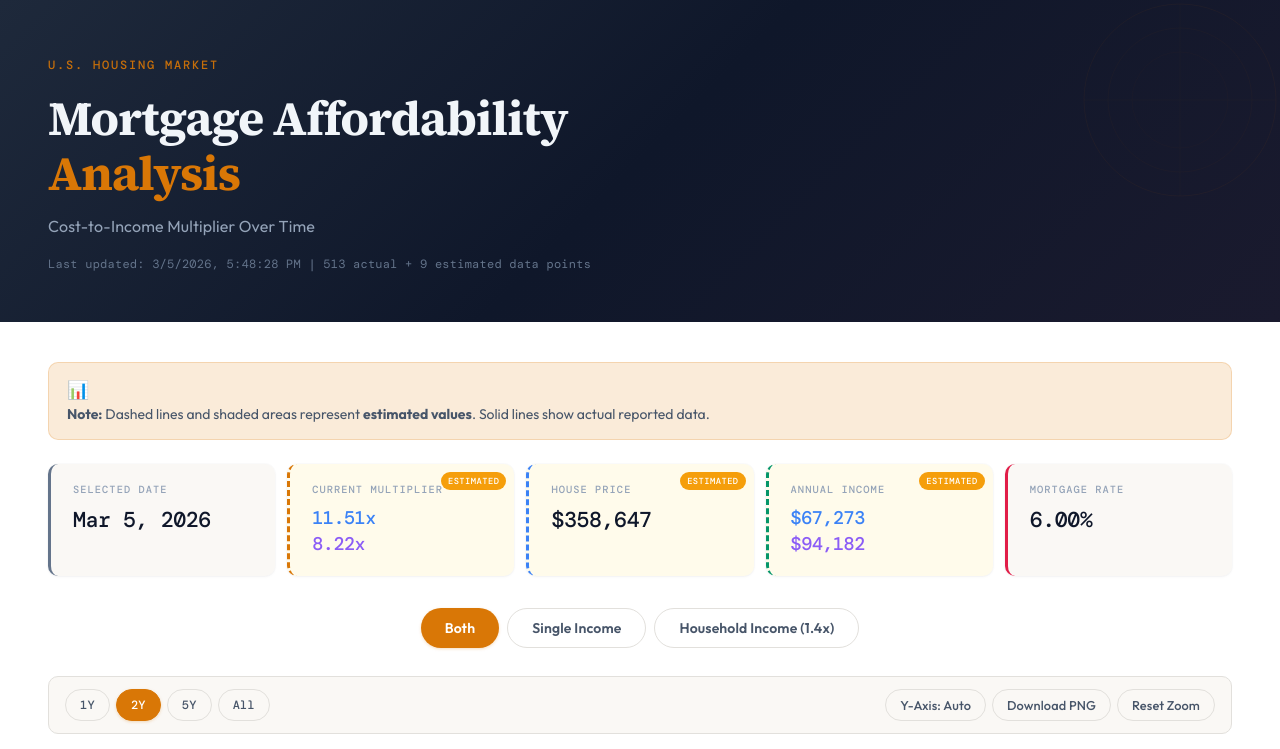
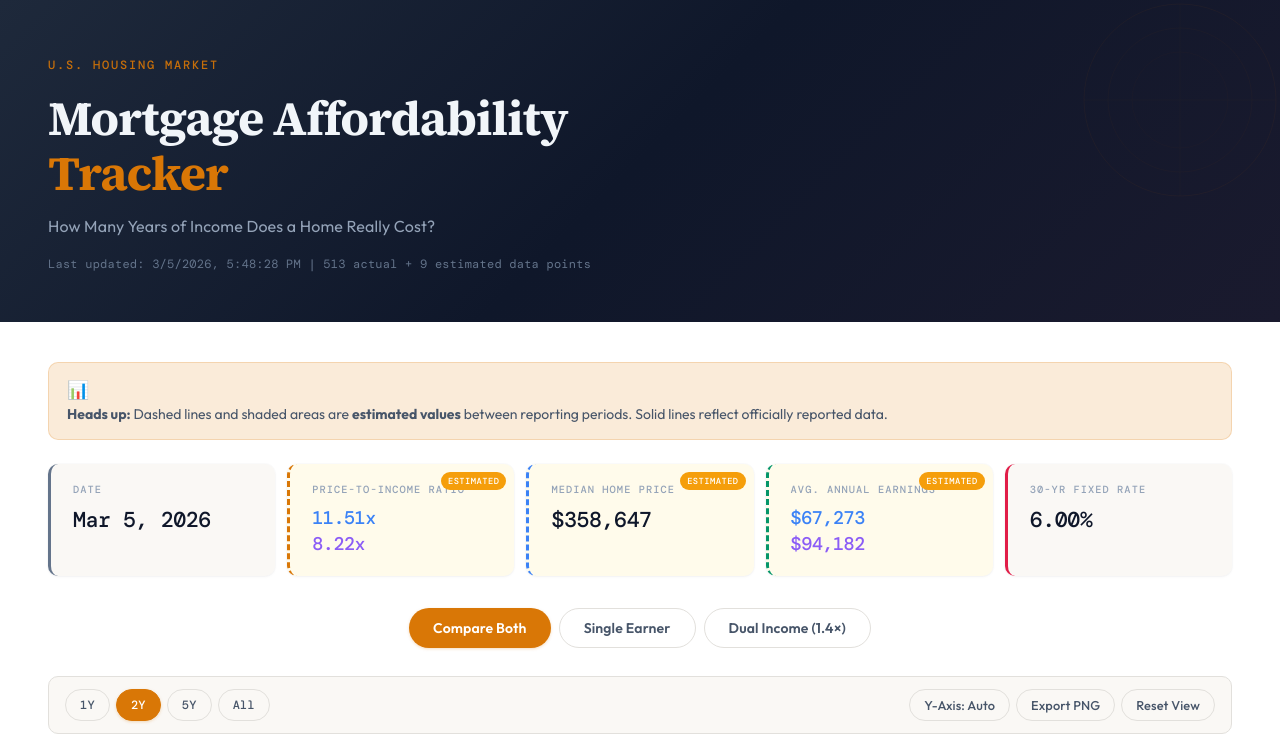
Before and after one commit to DanDanilyuk/mortgage_affordability_analysis, a plain HTML site: page index.html in a window 1280 px wide. Shown: the top 749 px of the page. Drawn offline with nearby package versions, Linux system fonts and the light colour scheme; some packages are replaced by stand-ins of ours; a script that the page names is missing.

Commit message:
Update all user-facing copy for clarity and engagement
Rebrand to "Mortgage Affordability Tracker", improve info card labels,
shorten date range buttons, update chart legend labels, refine
methodology text, and polish footer copy.

```diff
--- a/app.js
+++ b/app.js
@@ -192,7 +192,7 @@
         labels,
         datasets: [
           {
-            label: 'Single Income',
+            label: 'Single Earner',
             data: singleData,
             borderColor: colorPrimary,
             backgroundColor: `${colorPrimary}20`,
@@ -214,7 +214,7 @@
             },
           },
           {
-            label: 'Household Income (1.4x)',
+            label: 'Dual Income (1.4×)',
             data: householdData,
             borderColor: colorSecondary,
             backgroundColor: `${colorSecondary}20`,
@@ -319,7 +319,7 @@
             grid: { color: gridColor },
             title: {
               display: true,
-              text: 'Cost-to-Income Multiplier',
+              text: 'Price-to-Income Ratio',
               color: textColor,
               font: { weight: 'bold' },
             },
--- a/index.html
+++ b/index.html
@@ -4,8 +4,8 @@
 <head>
     <meta charset="UTF-8">
     <meta name="viewport" content="width=device-width, initial-scale=1.0">
-    <meta name="description" content="Interactive analysis of U.S. mortgage affordability over time.">
-    <title>Mortgage Affordability Analysis</title>
+    <meta name="description" content="Track U.S. mortgage affordability trends with real-time data on home prices, earnings, and interest rates.">
+    <title>Mortgage Affordability Tracker</title>
     <link rel="stylesheet" href="styles.css">
 
     <!-- Fonts -->
@@ -27,9 +27,9 @@
         <header>
             <div class="header-inner">
                 <div class="header-eyebrow">U.S. Housing Market</div>
-                <h1>Mortgage Affordability<br><span class="header-accent">Analysis</span></h1>
-                <p class="subtitle">Cost-to-Income Multiplier Over Time</p>
-                <p class="update-info" id="updateInfo">Loading data...</p>
+                <h1>Mortgage Affordability<br><span class="header-accent">Tracker</span></h1>
+                <p class="subtitle">How Many Years of Income Does a Home Really Cost?</p>
+                <p class="update-info" id="updateInfo">Fetching latest data...</p>
             </div>
             <div class="header-decoration" aria-hidden="true">
                 <svg viewBox="0 0 200 200" xmlns="http://www.w3.org/2000/svg">
@@ -44,20 +44,20 @@
 
         <main class="content">
             <noscript>
-                <div class="error-message">JavaScript is required to view the interactive charts.</div>
+                <div class="error-message">This interactive dashboard requires JavaScript to display charts and data.</div>
             </noscript>
 
             <div id="loadingMessage" class="loading">
                 <div class="loading-spinner"></div>
-                Loading mortgage affordability data...
+                Crunching the numbers...
             </div>
 
             <div id="mainContent" style="display: none;">
                 <div id="estimationWarning" class="legend-info" style="display: none;">
                     <span class="legend-icon">&#x1F4CA;</span>
                     <div>
-                        <strong>Note:</strong> Dashed lines and shaded areas represent <strong>estimated
-                            values</strong>. Solid lines show actual reported data.
+                        <strong>Heads up:</strong> Dashed lines and shaded areas are <strong>estimated values</strong>
+                            between reporting periods. Solid lines reflect officially reported data.
                     </div>
                 </div>
 
@@ -65,31 +65,31 @@
 
                 <div class="info-grid" id="infoGrid">
                     <div class="info-card" id="dateCard" data-accent="slate">
-                        <div class="info-label">Selected Date</div>
+                        <div class="info-label">Date</div>
                         <div class="info-value" id="selectedDate">-</div>
                     </div>
                     <div class="info-card" id="multiplierCard" data-accent="amber">
-                        <div class="info-label">Current Multiplier</div>
+                        <div class="info-label">Price-to-Income Ratio</div>
                         <div class="info-value" id="currentMultiplier">-</div>
                     </div>
                     <div class="info-card" id="priceCard" data-accent="blue">
-                        <div class="info-label">House Price</div>
+                        <div class="info-label">Median Home Price</div>
                         <div class="info-value" id="housePrice">-</div>
                     </div>
                     <div class="info-card" id="incomeCard" data-accent="emerald">
-                        <div class="info-label">Annual Income</div>
+                        <div class="info-label">Avg. Annual Earnings</div>
                         <div class="info-value" id="annualIncome">-</div>
                     </div>
                     <div class="info-card" id="rateCard" data-accent="rose">
-                        <div class="info-label">Mortgage Rate</div>
+                        <div class="info-label">30-Yr Fixed Rate</div>
                         <div class="info-value" id="mortgageRate">-</div>
                     </div>
                 </div>
 
                 <div class="controls">
-                    <button class="btn btn-primary active" id="btnBoth">Both</button>
-                    <button class="btn btn-secondary" id="btnSingle">Single Income</button>
-                    <button class="btn btn-secondary" id="btnHousehold">Household Income (1.4x)</button>
+                    <button class="btn btn-primary active" id="btnBoth">Compare Both</button>
+                    <button class="btn btn-secondary" id="btnSingle">Single Earner</button>
+                    <button class="btn btn-secondary" id="btnHousehold">Dual Income (1.4×)</button>
                 </div>
 
                 <div class="chart-toolbar">
@@ -105,8 +105,8 @@
                                 <button class="btn btn-secondary btn-small" id="btnToggleY"
                                     aria-label="Toggle Y-Axis origin">Y-Axis: Auto</button>
                                 <button class="btn btn-secondary btn-small" id="btnDownload"
-                                    aria-label="Download Chart as PNG">Download PNG</button>
-                                <button class="btn btn-secondary btn-small" id="btnResetZoom">Reset Zoom</button>
+                                    aria-label="Download Chart as PNG">Export PNG</button>
+                                <button class="btn btn-secondary btn-small" id="btnResetZoom">Reset View</button>
                             </div>
                         </div>
                     </div>
@@ -117,24 +117,22 @@
                 </div>
 
                 <div class="zoom-info" id="zoomTip">
-                    Scroll to zoom &middot; Drag to pan &middot; Click points for details &middot; Arrow keys to navigate
+                    Scroll to zoom, drag to pan, click any point for details, or use arrow keys to step through dates.
                 </div>
 
                 <details class="methodology">
-                    <summary><h2>Methodology</h2></summary>
+                    <summary><h2>How It Works</h2></summary>
                     <div class="methodology-content">
-                        <p><strong>Cost-to-Income Multiplier:</strong> Represents how many years of income it would take to
-                            pay off a 30-year mortgage (including interest). Higher = lower affordability.</p>
+                        <p><strong>Price-to-Income Ratio:</strong> The total cost of a 30-year mortgage (principal + interest) divided by annual earnings. A higher ratio means housing is less affordable.</p>
                         <div class="data-sources">
                             <h3>Data Sources</h3>
                             <ul>
-                                <li><strong>Earnings:</strong> BLS Series CES0500000011 (Average Weekly Earnings, Total Private)</li>
-                                <li><strong>Home Prices:</strong> FRED Series USAUCSFRCONDOSMSAMID (Zillow Home Value Index)</li>
-                                <li><strong>Mortgage Rates:</strong> FRED Series MORTGAGE30US (30-Year Fixed Rate Average)</li>
+                                <li><strong>Earnings:</strong> BLS Average Weekly Earnings, Total Private (CES0500000011)</li>
+                                <li><strong>Home Prices:</strong> Zillow Home Value Index via FRED (USAUCSFRCONDOSMSAMID)</li>
+                                <li><strong>Mortgage Rates:</strong> Freddie Mac 30-Year Fixed Rate via FRED (MORTGAGE30US)</li>
                             </ul>
                         </div>
-                        <p><strong>Household Income:</strong> Calculated as 1.4x single income to account for dual-income
-                            households.</p>
+                        <p><strong>Dual Income:</strong> Estimated at 1.4× single-earner income, reflecting typical dual-income household dynamics.</p>
                     </div>
                 </details>
             </div>
@@ -142,9 +140,9 @@
 
         <footer>
             <div class="footer-inner">
-                <p>Data analysis inspired by <a href="https://www.calculatedriskblog.com/p/weekly-schedule.html"
+                <p>Inspired by <a href="https://www.calculatedriskblog.com/p/weekly-schedule.html"
                         target="_blank">Calculated Risk</a></p>
-                <p class="footer-meta">Built with Chart.js &middot; Data from BLS and FRED APIs &middot; Made by <a
+                <p class="footer-meta">Built with Chart.js &middot; Data from BLS &amp; FRED &middot; Made by <a
                         href="https://www.dandanilyuk.com" target="_blank">Dan Danilyuk</a></p>
             </div>
         </footer>
```
